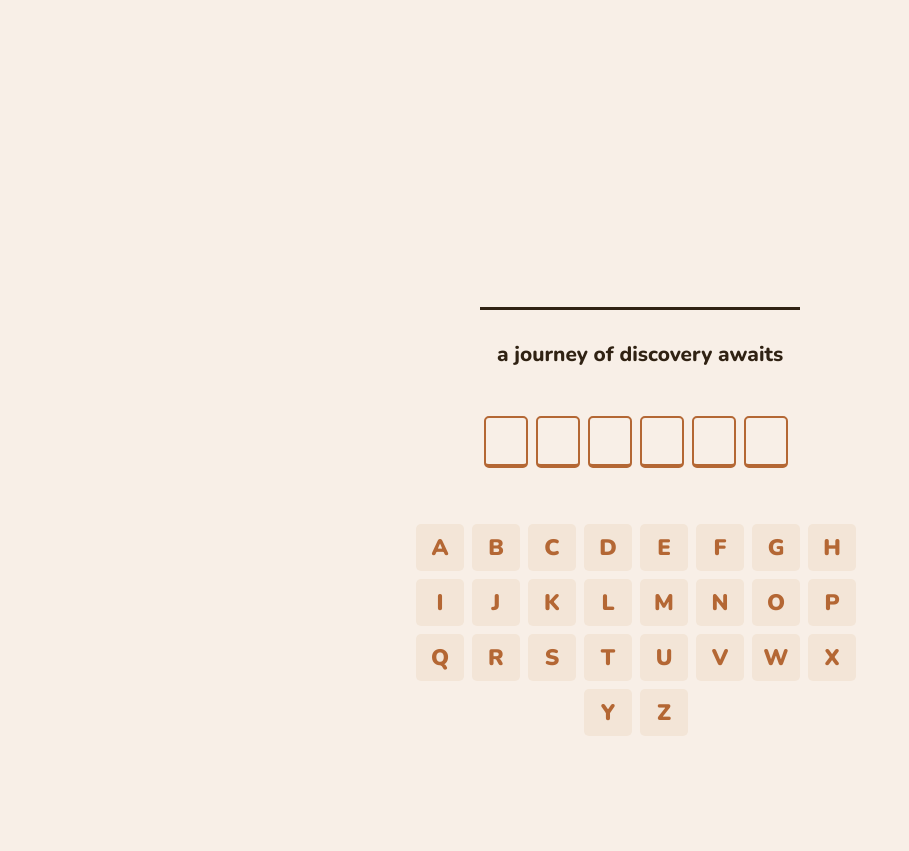
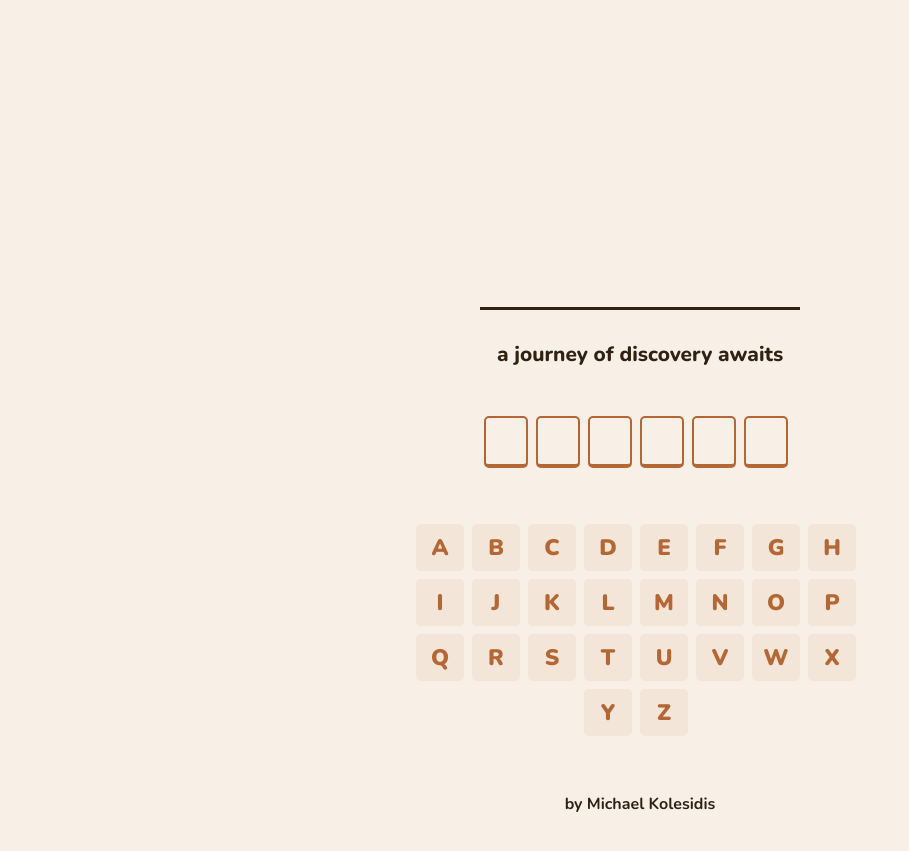
Before and after one commit to michaelkolesidis/the-zen-of-hangman, a website built with Vite: page index.html in a window 1280 px wide. Shown: the part 81-932 px from the top of the page, without its empty margins (0-909 px from the left). Before the commit the page ends 893 px from the top, so only its background shows below. Built offline with nearby package versions, Linux system fonts and the light colour scheme.

Commit message:
add footer name

```diff
--- a/index.html
+++ b/index.html
@@ -139,17 +139,7 @@
 
     <footer>
       <h1 id="mobile-title">The Zen of Hangman</h1>
-      <!-- Made with &hearts; by
-      <a target="_blank" rel="noopener" href="https://michaelkolesidis.com"
-        >Michael Kolesidis</a
-      >
-      <br />
-      <a
-        target="_blank"
-        rel="noopener"
-        href="https://github.com/michaelkolesidis/hangman-javascript"
-        >Source</a
-      > -->
+      <p>by Michael Kolesidis</p>
     </footer>
 
     <script type="module" src="/src/main.js"></script>
--- a/src/style.css
+++ b/src/style.css
@@ -96,13 +96,9 @@ footer {
   font-weight: 600;
 }
 
-footer a {
-  color: var(--main);
-  text-decoration: none;
-}
-
-footer a:hover {
-  text-decoration: underline;
+footer p {
+  font-weight: 700;
+  margin: 0;
 }
 
 .chars {
@@ -383,6 +379,7 @@ footer a:hover {
   #mobile-title {
     display: block;
     font-size: 1.2rem;
+    margin: 0;
   }
 
   .drawing_container {
```
